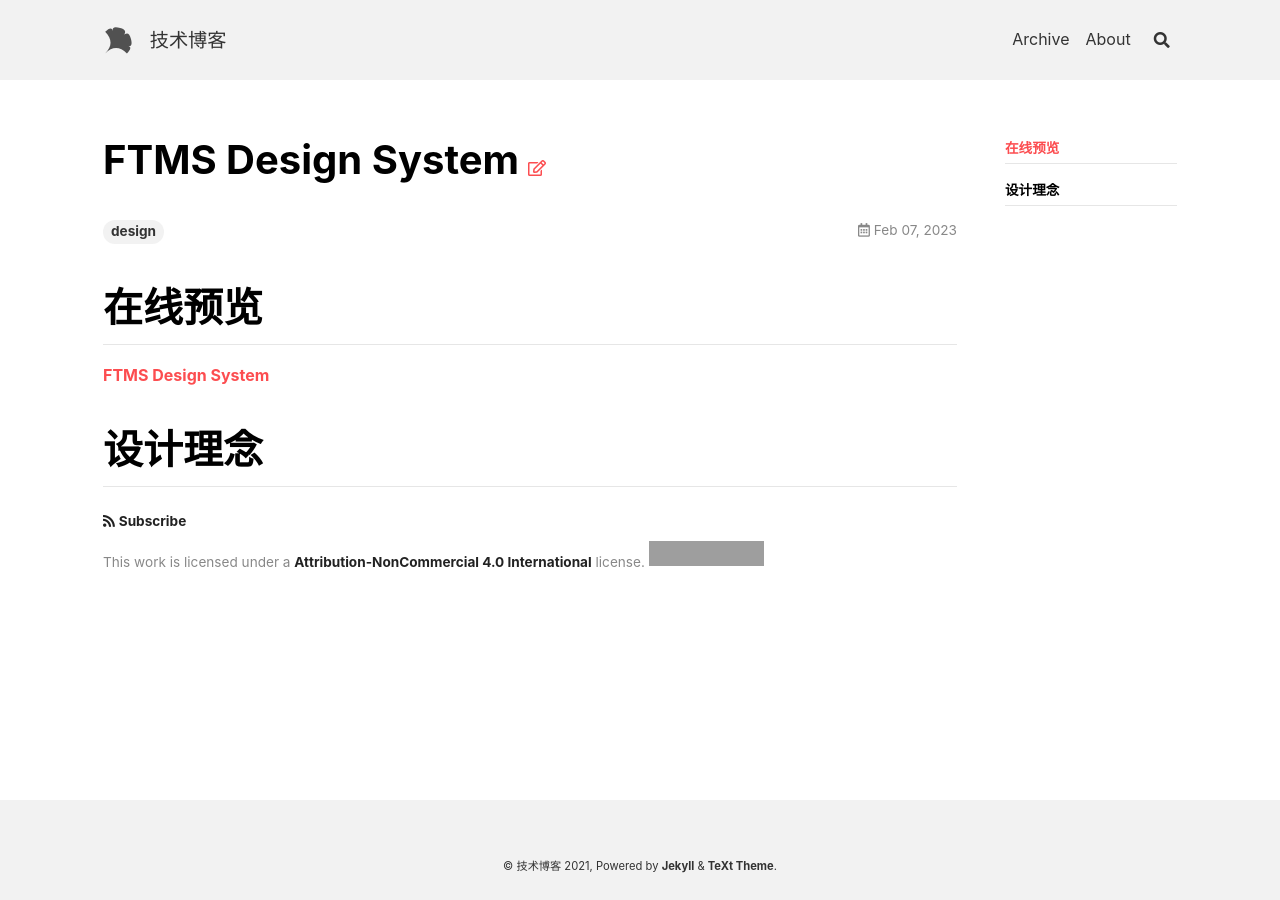
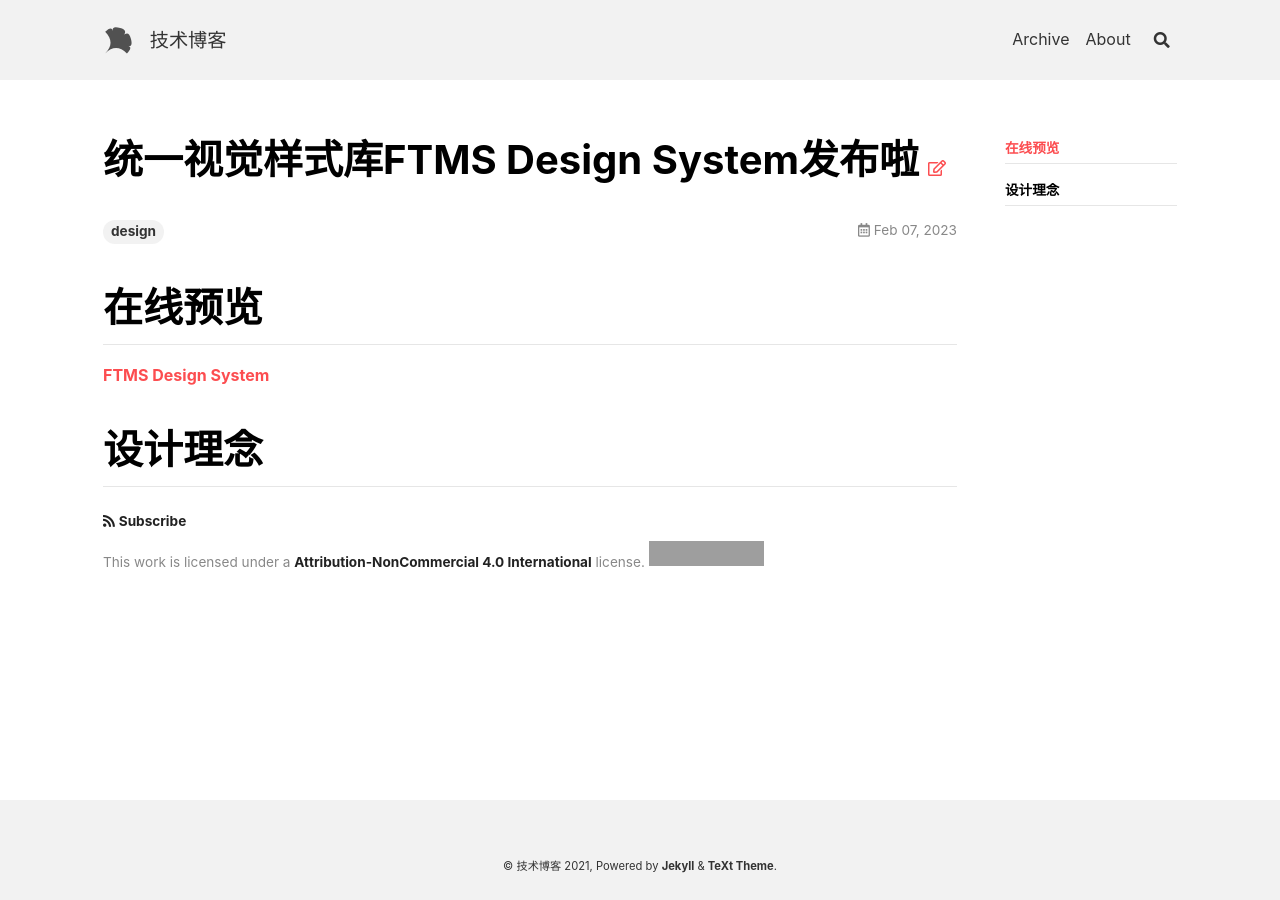
Before and after one commit to letwechat/letwechat.github.io, a Jekyll site: the page built from _posts/2023-02-07-ftms-design-system.md, in a window 1280 px wide. Built offline with Jekyll 4.4.1, drawn with Linux system fonts in a browser that asks for light colours; nearby versions of some CDN libraries; grey boxes are pictures that could not be loaded.

Commit message:
add design

```diff
--- a/_posts/2023-02-07-ftms-design-system.md
+++ b/_posts/2023-02-07-ftms-design-system.md
@@ -1,14 +1,10 @@
 ---
-title: FTMS Design System
+title: 统一视觉样式库FTMS Design System发布啦
 tags: design
 ---
-
-
 
 # 在线预览
 
 [FTMS Design System](/ftmsSpec/index.html)
 
-
-
 # 设计理念
```
